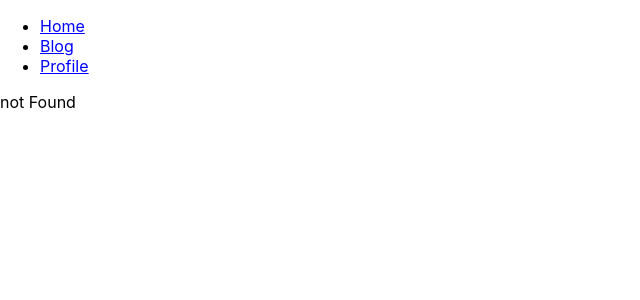
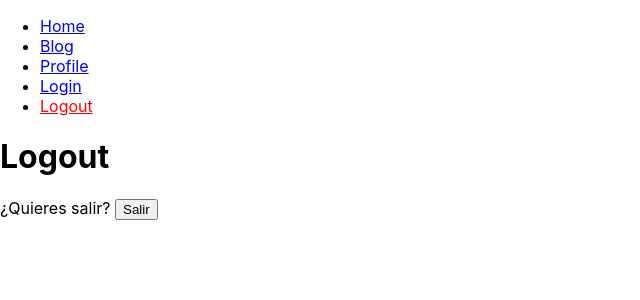
Before and after one commit to JuanBueno21/react-router, a React (Create React App) app in the folder react-router/: page /#/logout in a window 1280 px wide. Before the commit this address led to /#/. Shown: the top 300 px of the page, without its empty margins (0-640 px from the left). Built offline with nearby package versions, Linux system fonts and the light colour scheme.

Commit message:
menu with public and private routes

```diff
--- a/react-router/src/App.js
+++ b/react-router/src/App.js
@@ -1,15 +1,19 @@
 import { HashRouter, Route, Routes } from "react-router-dom"
 import './App.css';
 import { Menu } from "./Menu"
+import { AuthProvider } from "./auth"
 import { HomePage } from "./HomePage"
 import { BlogPage } from "./BlogPage"
 import { BlogPost } from "./BlogPost"
 import { ProfilePage } from "./ProfilePage"
+import { LoginPage } from "./LoginPage"
+import { LogoutPage } from "./LogoutPage"
 
 function App() {
   return (
     <>
       <HashRouter>
+        <AuthProvider>
           <Menu />
 
           <Routes>
@@ -19,11 +23,14 @@
               <Route path=':slug' element={<BlogPost />} />
             </Route>
 
+            <Route path='/login' element={<LoginPage />} />
+            <Route path='/logout' element={<LogoutPage />} />
             <Route path='/profile' element={<ProfilePage />} />
 
             <Route path='*' element={<p>not Found</p>} />
 
           </Routes>
+        </AuthProvider>
       </HashRouter >
     </>
   );
--- /dev/null
+++ b/react-router/src/LoginPage.js
@@ -0,0 +1,28 @@
+import React from "react";
+import { useAuth } from "./auth";
+
+function LoginPage() {
+
+  const auth = useAuth();
+  const [userName, setUserName] = React.useState("");
+
+  const login = (e) => {
+    e.preventDefault();
+    auth.login({ userName });
+  }
+
+  return (
+    <>
+      <h1>Login</h1>
+
+      <form onSubmit={login}>
+        <label>Escribe tu nombre de usuario: </label>
+        <input
+          value={userName}
+          onChange={e => setUserName(e.target.value)} />
+        <button type="submit">Entrar</button>
+      </form>
+    </>
+  );
+}
+export { LoginPage };
--- /dev/null
+++ b/react-router/src/LogoutPage.js
@@ -0,0 +1,25 @@
+import React from "react";
+import { useAuth } from "./auth";
+
+function LogoutPage() {
+  const auth = useAuth();
+
+  const logout = (e) => {
+    e.preventDefault();
+    auth.logout();
+  }
+
+  return (
+    <>
+      <h1>Logout</h1>
+
+      <form onSubmit={logout}>
+        <label>¿Quieres salir? </label>
+
+        <button type="submit">Salir</button>
+      </form>
+    </>
+  );
+}
+<h1>Logout Page</h1>
+export { LogoutPage };
--- a/react-router/src/Menu.js
+++ b/react-router/src/Menu.js
@@ -64,6 +64,8 @@
   { to: "/home", text: "Home" },
   { to: "/blog", text: "Blog" },
   { to: "/profile", text: "Profile" },
+  { to: "/login", text: "Login" },
+  { to: "/logout", text: "Logout" },
 ];
 
 export { Menu };
--- a/react-router/src/ProfilePage.js
+++ b/react-router/src/ProfilePage.js
@@ -1,10 +1,14 @@
 import React from "react";
+import { useAuth } from "./auth";
 
 function ProfilePage() {
+const auth = useAuth();
+
   return (
-    <div>
-      <h1>Profile Page</h1>
-    </div>
+    <>
+      <h1>Profile</h1>
+      <h1>Welcome, {auth.user.userName}</h1>
+    </>
   );
 }
 export { ProfilePage };
--- /dev/null
+++ b/react-router/src/auth.js
@@ -0,0 +1,37 @@
+import React, { useContext } from "react"
+import { useNavigate } from "react-router-dom";
+
+const AuthContext = React.createContext();
+
+function AuthProvider({ children }) {
+  const navigate = useNavigate();
+  const [user, setUser] = React.useState(null);
+
+  const login = ({ userName }) => {
+    setUser({ userName });
+    navigate("/profile");
+  }
+
+  const logout = () => {
+    setUser(null);
+    navigate("/home");
+  }
+
+  const auth = { user, login, logout };
+
+  return (
+    <AuthContext.Provider value={auth}>
+      {children}
+    </AuthContext.Provider>
+  );
+}
+
+function useAuth() {
+  const auth = React.useContext(AuthContext);
+  return auth;
+}
+
+export {
+  AuthProvider,
+  useAuth,
+}
```
Lines whose indentation alone changed are shown as unchanged.
